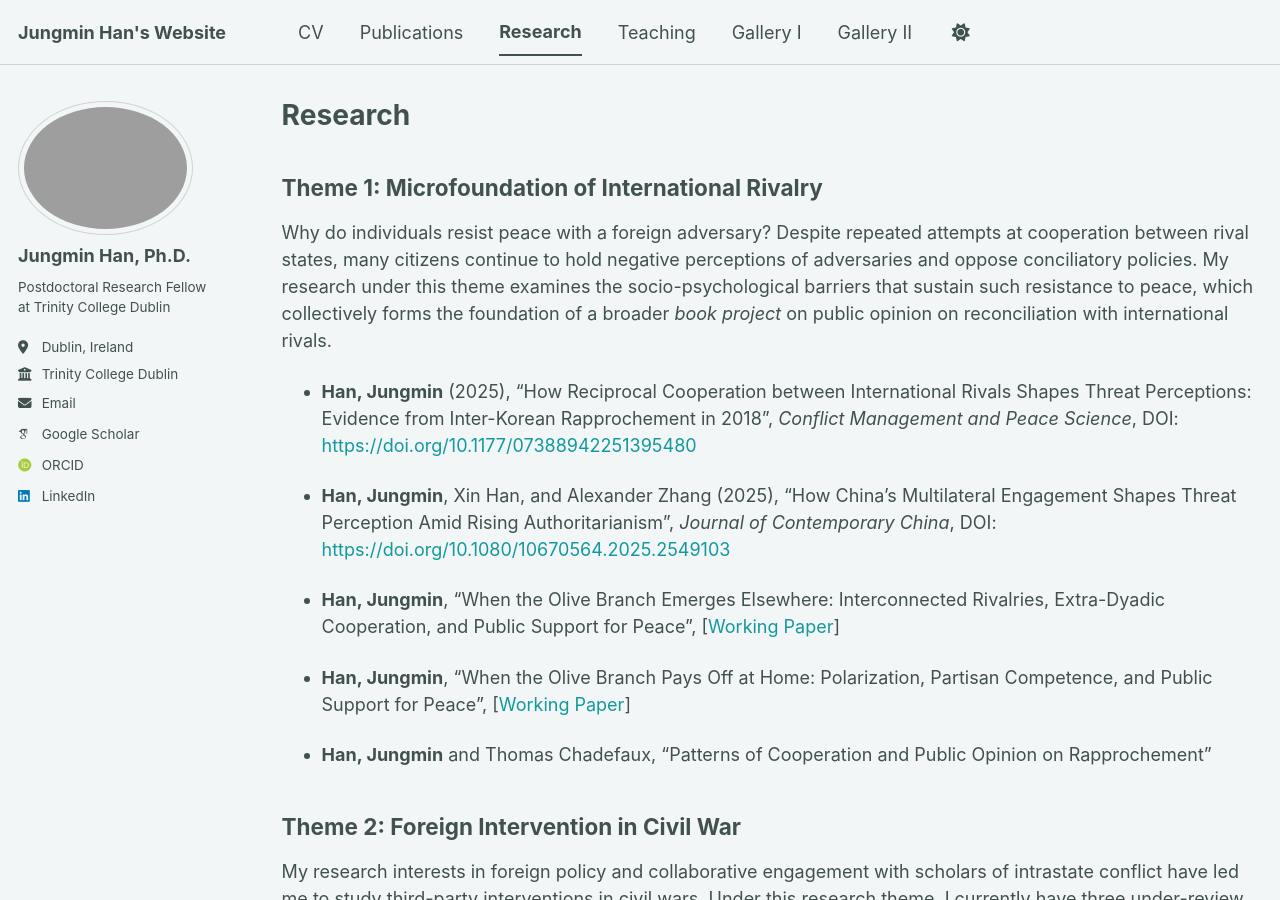
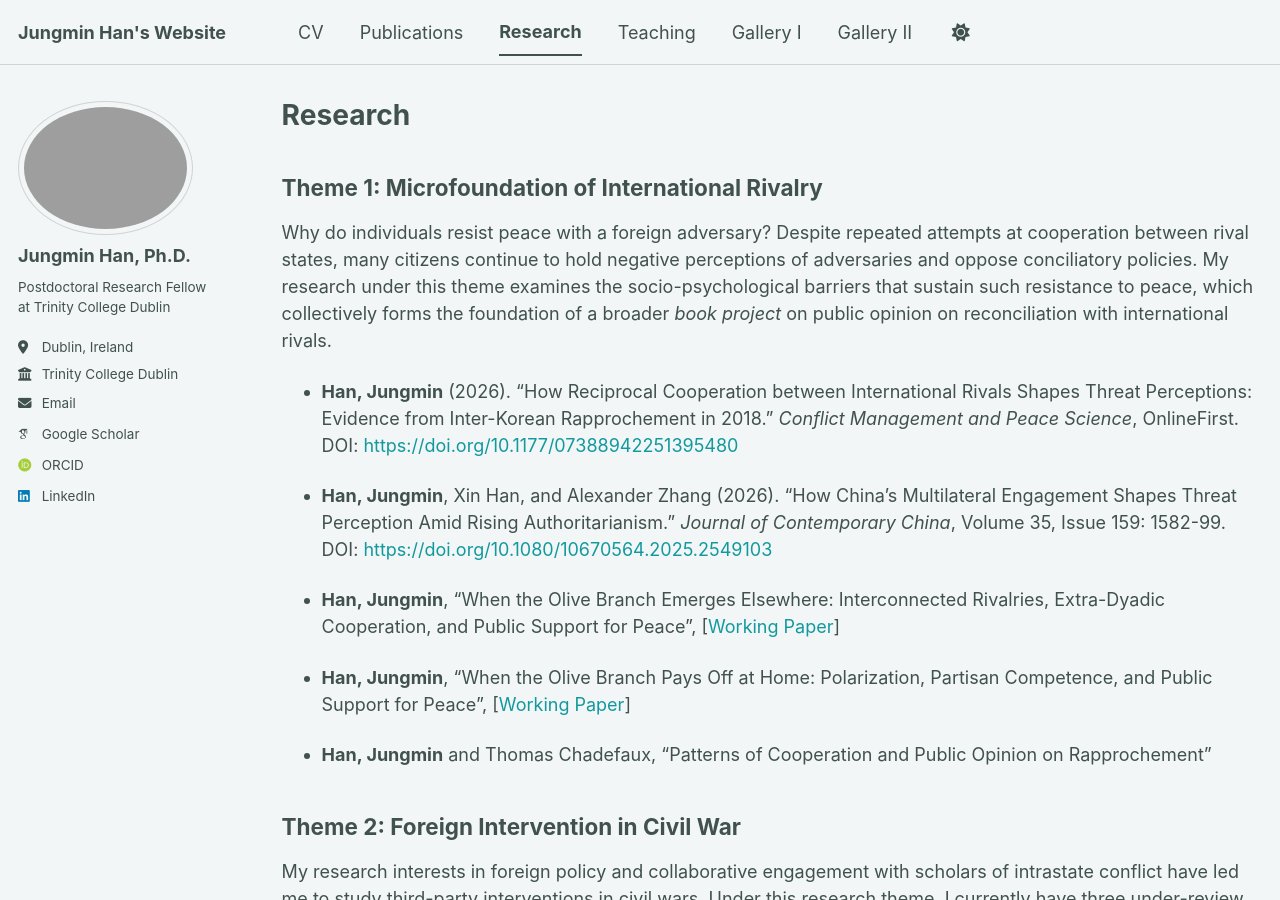
Before and after one commit to jungmin-lawrence-han/jungmin-lawrence-han.github.io, a Jekyll site: the page built from _pages/research.md, in a window 1280 px wide and 900 px high. Built offline with Jekyll 4.4.1, drawn with Linux system fonts in a browser that asks for light colours; some web fonts are replaced; a script bundle is joined from its source files by our own code; library files that are not in the unit come from our copies.

Commit message:
Update research.md

```diff
--- a/_pages/research.md
+++ b/_pages/research.md
@@ -9,9 +9,9 @@ author_profile: true
 
 Why do individuals resist peace with a foreign adversary? Despite repeated attempts at cooperation between rival states, many citizens continue to hold negative perceptions of adversaries and oppose conciliatory policies. My research under this theme examines the socio-psychological barriers that sustain such resistance to peace, which collectively forms the foundation of a broader _book project_ on public opinion on reconciliation with international rivals.
 
- * **Han, Jungmin** (2025), "How Reciprocal Cooperation between International Rivals Shapes Threat Perceptions: Evidence from Inter-Korean Rapprochement in 2018", _Conflict Management and Peace Science_, DOI: [https://doi.org/10.1177/07388942251395480](https://doi.org/10.1177/07388942251395480)
+ * **Han, Jungmin** (2026). "How Reciprocal Cooperation between International Rivals Shapes Threat Perceptions: Evidence from Inter-Korean Rapprochement in 2018." _Conflict Management and Peace Science_, OnlineFirst. DOI: [https://doi.org/10.1177/07388942251395480](https://doi.org/10.1177/07388942251395480)
 
- * **Han, Jungmin**, Xin Han, and Alexander Zhang (2025), "How China’s Multilateral Engagement Shapes Threat Perception Amid Rising Authoritarianism", _Journal of Contemporary China_, DOI: [https://doi.org/10.1080/10670564.2025.2549103](https://doi.org/10.1080/10670564.2025.2549103)
+ * **Han, Jungmin**, Xin Han, and Alexander Zhang (2026). "How China’s Multilateral Engagement Shapes Threat Perception Amid Rising Authoritarianism." _Journal of Contemporary China_, Volume 35, Issue 159: 1582-99. DOI: [https://doi.org/10.1080/10670564.2025.2549103](https://doi.org/10.1080/10670564.2025.2549103)
 
   * **Han, Jungmin**, "When the Olive Branch Emerges Elsewhere:  Interconnected Rivalries, Extra-Dyadic Cooperation, and Public Support for Peace", [[Working Paper](https://www.dropbox.com/scl/fi/vthwlyfiey2e1g3svj9o0/Han_InternationalLandscape.pdf?rlkey=klnr5dakoc79jwmt8jk3877lj&dl=0)]
 
```
